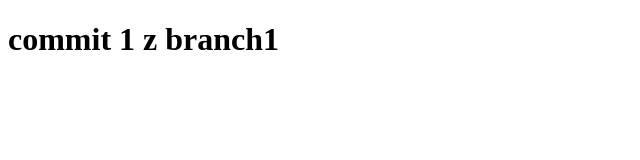
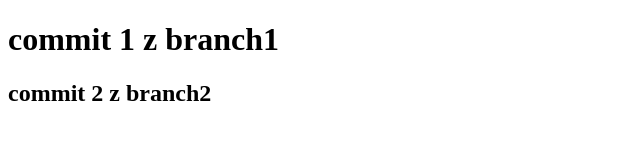
Before and after one commit to marcinurek/gitRepo, a plain HTML site: page index.html in a window 1280 px wide. Shown: the whole page, without its empty margins (0-640 px from the left). Drawn offline with Linux system fonts and the light colour scheme.

Commit message:
commit 2

```diff
--- a/index.html
+++ b/index.html
@@ -6,5 +6,6 @@
     </head>
     <body>
         <h1>commit 1 z branch1</h1>
+        <h2>commit 2 z branch2</h2>
     </body>
 </html>
```
